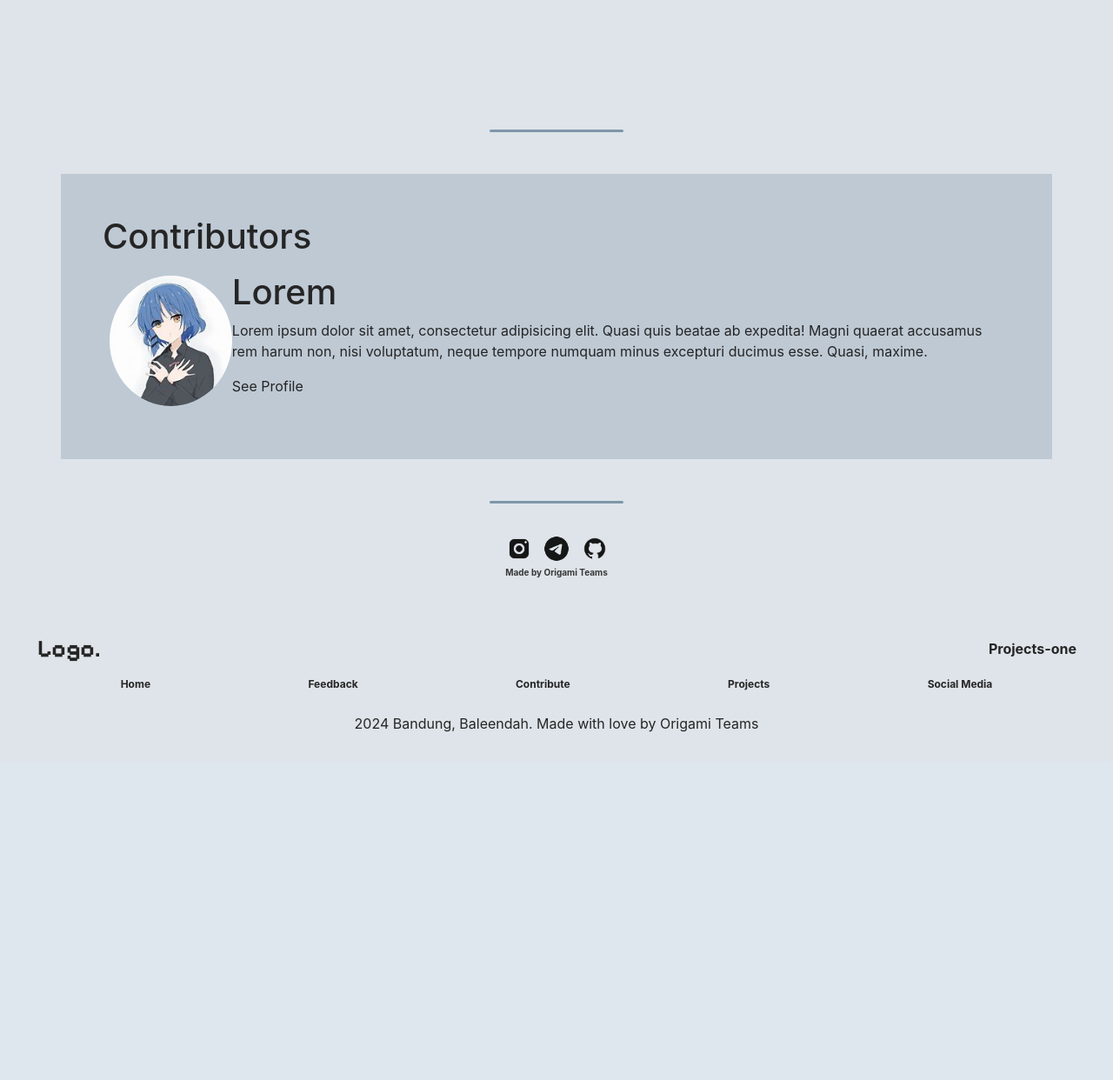
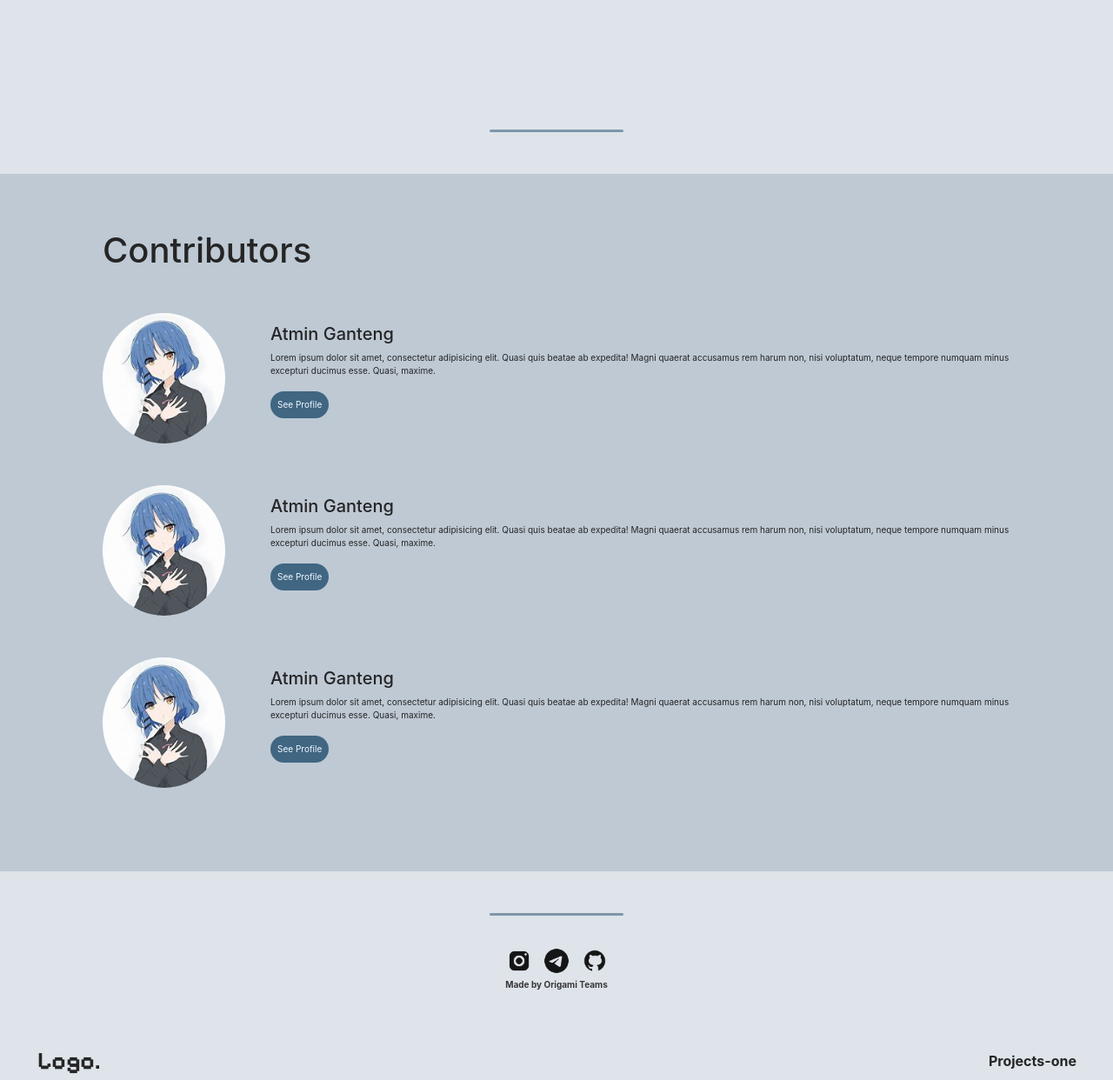
Before and after one commit to nothazel24/frontEnd-Projects, a PHP site: page / in a window 1280 px wide. Shown: the part 2375-3617 px from the top of the page at 87% size. Before the commit the page ends 3217 px from the top, so only its background shows below. Run offline with PHP 8.4, Linux system fonts and the light colour scheme; some libraries are stand-ins or nearby versions; some web fonts are replaced.

Commit message:
adding new features (beta)

```diff
--- a/index.php
+++ b/index.php
@@ -57,15 +57,17 @@
   <div class="hr"></div>
 
   <!-- UNCOMPLETED SECTION -->
-  <section class="three">
-    <div class="container p-5 my-5" style="background-color: #bec9d4;">
+  <section class="three" style="background-color: #bec9d4;">
+    <div class="container p-5 my-5">
 
       <h1 class="contributorsHeader">Contributors</h1>
-      <div class="cProfile">
+
+      <?php for ($e = 0; $e <= 2; $e++) : ?>
+      <div class="cProfile<?= $e ?>">
         <img src="assets/silder.jpg" alt="dev's photo" width="150px" height="150px" style="border-radius: 100%;">
         <div class="cDesc">
-          <h1 class="cName">Lorem</h1>
-          <p class="cDescribe">Lorem ipsum dolor sit amet, consectetur adipisicing elit. Quasi quis beatae ab expedita! Magni quaerat accusamus rem harum non, nisi voluptatum, neque tempore numquam minus excepturi ducimus esse. Quasi, maxime.</p>
+          <h1>Atmin Ganteng</h1>
+          <p>Lorem ipsum dolor sit amet, consectetur adipisicing elit. Quasi quis beatae ab expedita! Magni quaerat accusamus rem harum non, nisi voluptatum, neque tempore numquam minus excepturi ducimus esse. Quasi, maxime.</p>
 
           <div class="contributorsButton">
             <a href="#" class="cButton"><p>See Profile</p></a>
@@ -73,6 +75,7 @@
 
         </div> <!-- CONTRIBUTOR DESC END -->
       </div> <!-- CONTRIBUTORS PROFILE END -->
+      <?php endfor; ?>
 
     </div>
   </section> <!-- SECTION CONTENT FIVE -->
--- a/others/head.php
+++ b/others/head.php
@@ -11,6 +11,7 @@
     <link rel="stylesheet" href="style/indexStyle.css" />
     <link rel="stylesheet" href="style/projectsStyle.css" />
     <link rel="stylesheet" href="style/devInfoStyle.css" />
+    <link rel="stylesheet" href="style/comingSoonStyle.css" />
 
     <link
       rel="stylesheet"
--- a/style/indexStyle.css
+++ b/style/indexStyle.css
@@ -172,19 +172,60 @@
   padding: 10px;
 }
 
-.replace-text-desc {
+.text-desc {
   width: 90%;
 }
 
+
 /* CONTRIBUTORS SECTION */
-.cProfile {
+.contributorsHeader {
+  margin: 1rem 0px;
+}
+
+.cProfile0 {
   display: flex;
   flex-direction: row;
   align-items: center;
-  justify-content: space-around;
+  gap: 5%;
+  margin: 3rem 0px;
+}
+
+.cProfile1 {
+  display: flex;
+  flex-direction: row;
+  align-items: center;
+  gap: 5%;
+  margin: 3rem 0px;
+}
+
+.cProfile2 {
+  display: flex;
+  flex-direction: row;
+  align-items: center;
+  gap: 5%;
+  margin: 3rem 0px;
+}
+
+.cDesc h1 {
+  font-size: 20px;
+}
+
+.cDesc p {
+  font-size: 10px;
+}
+
+.cButton p {
+  color: aliceblue;
+  background-color: #406682;
+  width: max-content;
   padding: .5rem;
+  border-radius: 20px;
+  text-align: end;
+  height: max-content;
 }
+
 /* END */
+
 
 .creditsWrapper {
   display: flex;
```
Also changed, not shown: others/comingSoon.php (added, +11 -0 lines), assets/ryo.png (added), comingSoon.php (deleted), style/comingSoonStyle.css (added).
